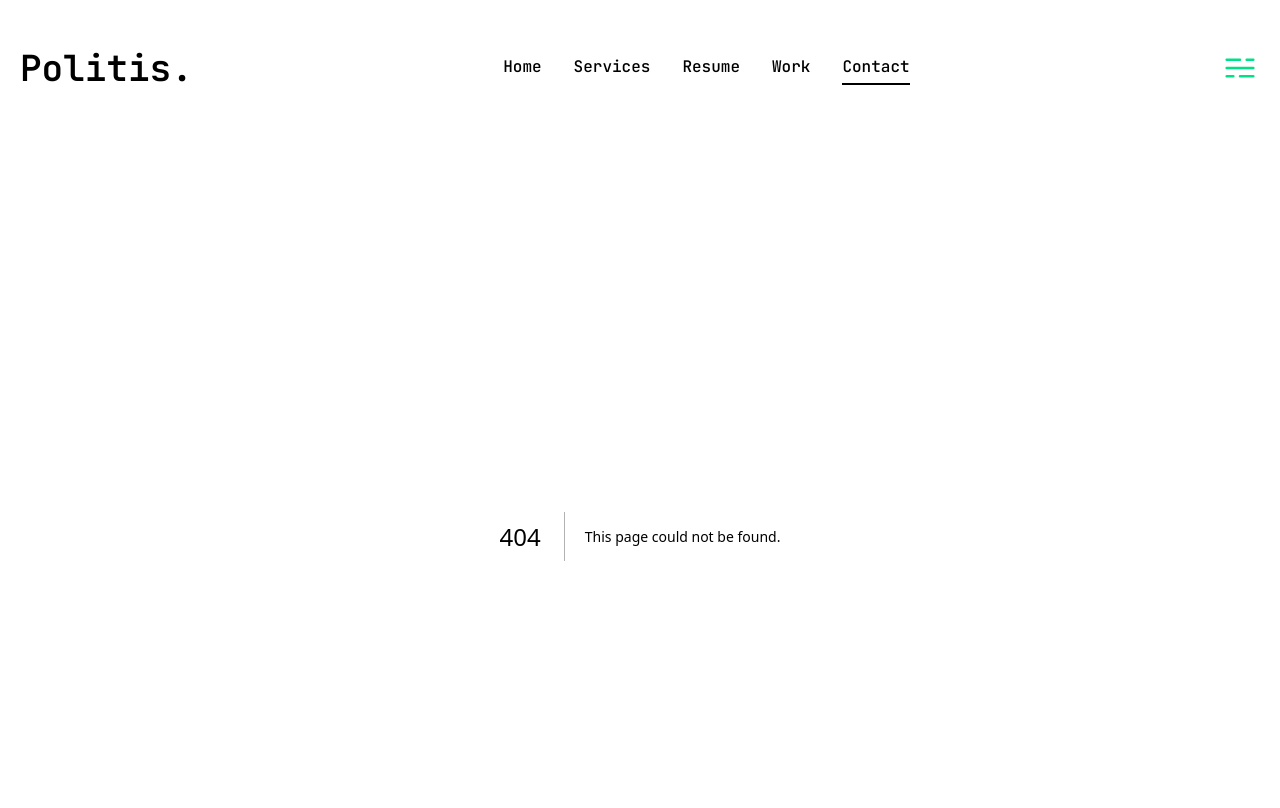
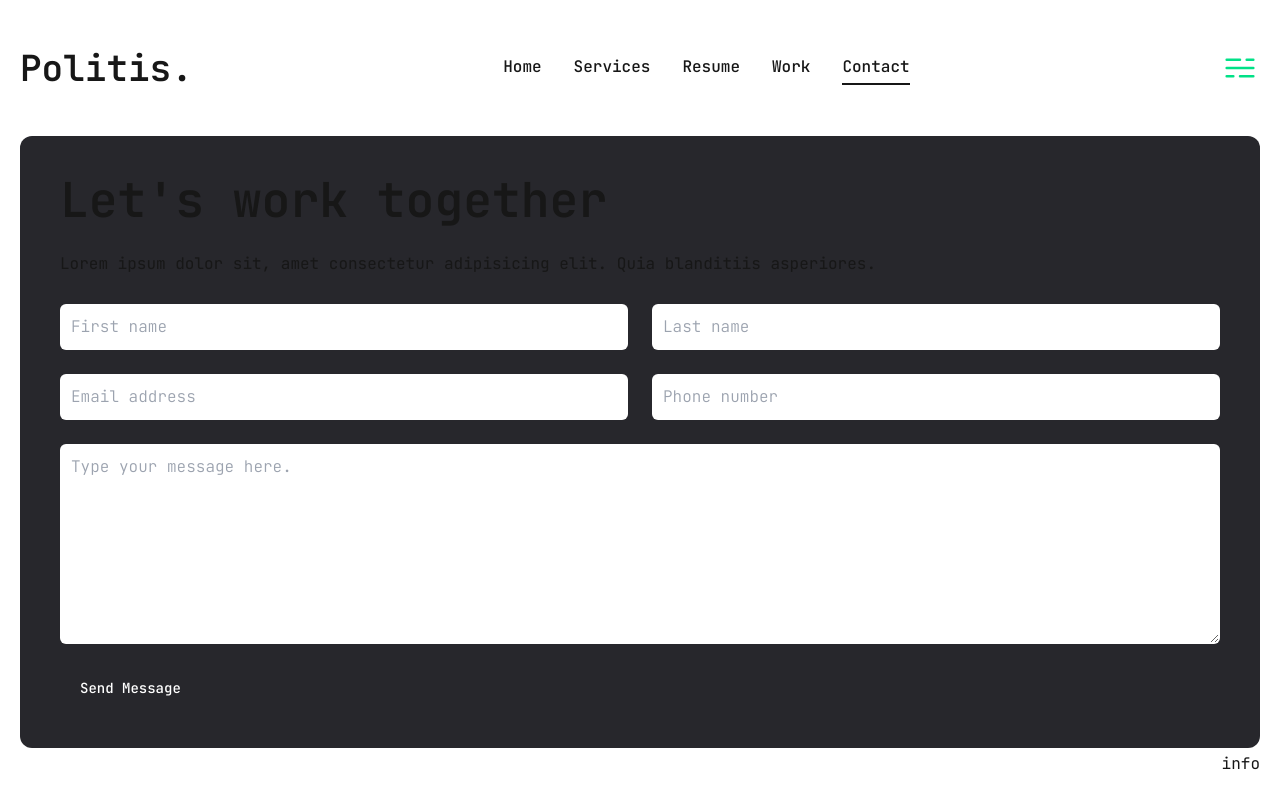
Before and after one commit to kostas-politis/portfolio, a Next.js app: page /contact in a window 1280 px wide. Before the commit this address had no page. Shown: the top 808 px of the page. Built offline with nearby package versions, Linux system fonts and the light colour scheme.

Commit message:
Contact Page - Form

```diff
--- /dev/null
+++ b/app/contact/page.tsx
@@ -0,0 +1,48 @@
+// import { PhotoIcon, UserCircleIcon } from '@heroicons/react/24/solid';
+// import { ChevronDownIcon } from '@heroicons/react/16/solid';
+
+import FormInput from '@/components/FormInput';
+
+export default function Contact() {
+  return (
+    <div className="[gap-30px] flex flex-col">
+      <div className="order-1 xl:order-none xl:h-[54%]">
+        <form className="flex flex-col gap-6 rounded-xl bg-[#27272c] p-10">
+          <h2 className="text-accent">Let&apos;s work together</h2>
+          <p>
+            Lorem ipsum dolor sit, amet consectetur adipisicing elit. Quia
+            blanditiis asperiores.
+          </p>
+          <div className="grid grid-cols-1 gap-6 md:grid-cols-2">
+            <FormInput type="text" placeholder="First name" />
+            <FormInput type="text" placeholder="Last name" />
+            <FormInput type="email" placeholder="Email address" />
+            <FormInput type="tel" placeholder="Phone number" />
+          </div>
+          <textarea
+            placeholder="Type your message here."
+            className="rounded-md border border-white/10 bg-background p-2.5 text-base font-light outline-none focus:border-accent h-[200px]"
+          ></textarea>
+          <button
+            type="submit"
+            className="self-start rounded-md bg-accent px-5 py-2.5 text-center text-sm font-medium text-background focus:outline-none"
+          >
+            Send Message
+          </button>
+        </form>
+      </div>
+      <div className="order-2 mb-8 flex flex-1 items-center xl:order-none xl:mb-0 xl:justify-end">
+        info
+      </div>
+    </div>
+    //     <div className="mb-5">
+    //     <input
+    //       type="email"
+    //       id="email"
+    //       className="block w-full rounded-lg border border-gray-300 bg-gray-50 p-2.5 text-sm text-gray-900 focus:border-blue-500 focus:ring-blue-500 dark:border-gray-600 dark:bg-gray-700 dark:text-white dark:placeholder-gray-400 dark:focus:border-blue-500 dark:focus:ring-blue-500"
+    //       placeholder="Email address"
+    //       required
+    //     />
+    //   </div>
+  );
+}
--- /dev/null
+++ b/components/FormInput.tsx
@@ -0,0 +1,20 @@
+import { HTMLInputTypeAttribute } from 'react';
+
+type FormInputProps = {
+  type: HTMLInputTypeAttribute;
+  placeholder: string;
+};
+
+export default function FormInput({
+  type = 'text',
+  placeholder,
+}: FormInputProps) {
+  return (
+    <input
+      type={type}
+      className="rounded-md border border-white/10 bg-background p-2.5 text-base font-light outline-none focus:border-accent"
+      placeholder={placeholder}
+      required
+    />
+  );
+}
--- a/components/Header.tsx
+++ b/components/Header.tsx
@@ -1,8 +1,8 @@
 import Image from 'next/image';
 import menu from '../public/menu.svg';
 import Link from 'next/link';
+import Nav from './Nav';
 
-import Nav from './Nav';
 export default function Header() {
   return (
     <header className="py-8 xl:py-12">
--- a/package.json
+++ b/package.json
@@ -9,6 +9,7 @@
     "lint": "next lint"
   },
   "dependencies": {
+    "@heroicons/react": "^2.2.0",
     "next": "15.1.7",
     "react": "^19.0.0",
     "react-dom": "^19.0.0"
```
Also changed, not shown: app/globals.css (line endings or trailing spaces), 1 other file (tests, documents, lock files or other folders).
